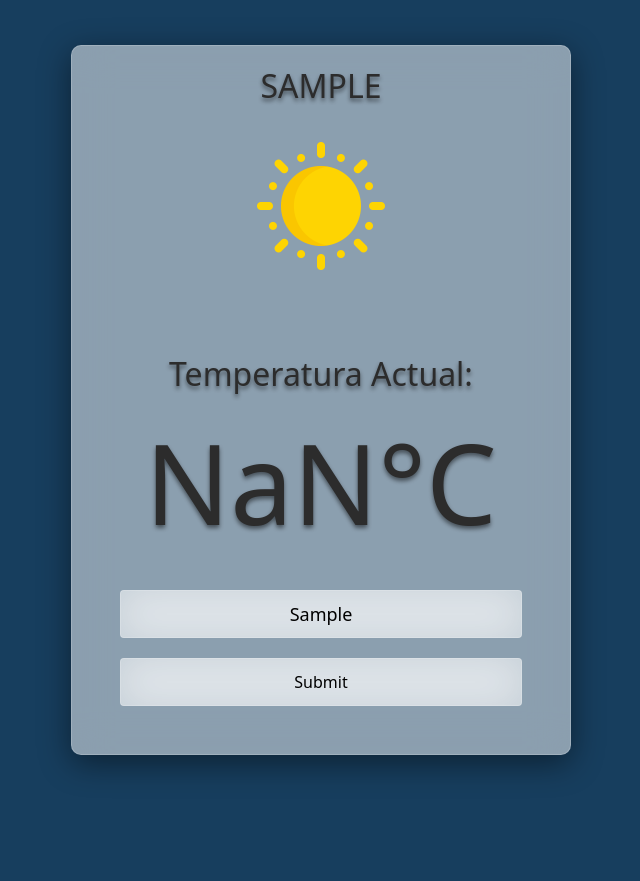
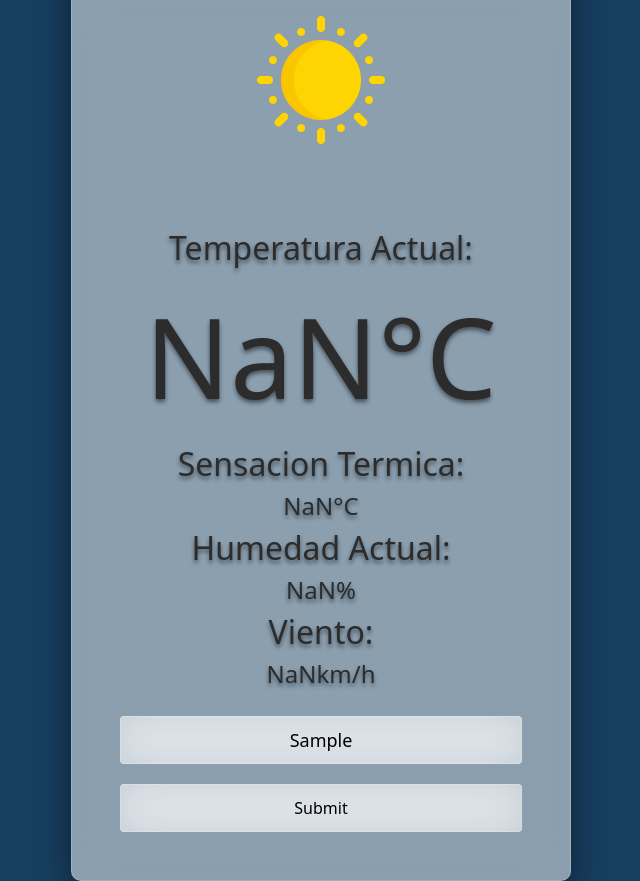
Before and after one commit to LautaroTresca/App-Clima-Js, a plain HTML site: page index.html in a window 1280 px wide. Both pictures are taken after typing "Sample" into the empty fields and a click on the input 640 px from the left and 430 px from the top of the page. Shown: the whole page, without its empty margins (319-959 px from the left). Before the commit the page ends 800 px from the top, so only its background shows below. Drawn offline with nearby package versions, Linux system fonts and the light colour scheme; no server answers.

Commit message:
mejoras en los iconos del estado del tiempo y agregado de datos del tiempo actual

```diff
--- a/index.html
+++ b/index.html
@@ -21,6 +21,12 @@
                 <input class="descripcion" id="descripcion"  readonly disabled>
                 <p class="descripcion">Temperatura Actual:</p>
                 <input class="temperatura" id="temperatura"  readonly disabled>
+                <p class="descripcion">Sensacion Termica:</p>
+                <input class="sensacion-termica" id="sensTermica"  readonly disabled>
+                <p class="descripcion">Humedad Actual:</p>
+                <input class="humedad" id="humedad"  readonly disabled>
+                <p class="descripcion">Viento:</p>
+                <input class="viento" id="viento"  readonly disabled>
             </aside>
         </section>
 
--- a/main.js
+++ b/main.js
@@ -7,8 +7,14 @@ const main = document.querySelector("main")
 let ciudad = document.getElementById("ciudad");
 let descripcion = document.getElementById("descripcion");
 let temperatura = document.getElementById("temperatura");
+let humedad = document.getElementById("humedad");
+let viento = document.getElementById("viento");
+let sensacion_termica= document.getElementById("sensTermica");
 let info = "";
 let temp = "";
+let hum = "";
+let vient = "";
+let sensTermica = "";
 document.body.style.height = alturaPantalla + "px";
 
 if(ciudad.value == ""){
@@ -22,6 +28,9 @@ function llamarAPI(city,apiKey){
     .then((json) => {
         info = json.weather[0].description;
         temp = json.main.temp;
+        sensTermica = json.main.feels_like;
+        hum = json.main.humidity;
+        vient = json.wind.speed;
     })
 }
 
@@ -29,14 +38,24 @@ function cambiarPresentacion() {
     ciudad.value = city.value.toUpperCase();
     cambiarInfoClima();
     temperatura.value = parseInt(temp.valueOf()) + "°C" ;
+    humedad.value = parseInt(hum.valueOf()) + "%";
+    viento.value = parseInt(vient.valueOf()) + "km/h";
+    sensacion_termica.value = parseInt(sensTermica.valueOf()) + "°C";
 }
-
 function cambiarInfoClima() {
     main.style.animation = "fadeIn 1s";
     seccionInfo.style.display = "flex";
     if(info.valueOf() === "nubes"){
         imagenClima.src = "images/nube.png";
         descripcion.value = "Nuboso";
+    }
+    if(info.valueOf() === "cielo claro"){
+        imagenClima.src = "images/sol.png";
+        descripcion.value = "Soleado";
+    }
+    if(info.valueOf() === "nubes dispersas"){
+        imagenClima.src = "images/nubes_dispersas.png";
+        descripcion.value = "Nubes Dispersas";
     }
     else if(info.valueOf() === "muy nuboso"){
         imagenClima.src = "images/nubes.png";
@@ -48,6 +67,8 @@ function cambiarInfoClima() {
     }
 }
 
+
+
 form.addEventListener("submit", (event) => {
     main.style.animation = "fadeOut 1.7s";
     event.preventDefault();
--- a/style.css
+++ b/style.css
@@ -30,7 +30,7 @@ main{
     align-items: center;
 }
 
-.nombreCiudad, .descripcion, .temperatura{
+.nombreCiudad, .descripcion, .temperatura, .humedad, .viento, .sensacion-termica{
     background-color: transparent;
     text-shadow: 0px 3px 4px #0000007d;
     display: block;
@@ -60,6 +60,22 @@ img{
 .temperatura{
     text-align: center;
     font-size: 7rem;
+}
+
+.humedad{
+    text-align: center;
+    font-size: 1.5rem;
+}
+
+
+.sensacion-termica{
+    text-align: center;
+    font-size: 1.5rem;
+}
+
+.viento{
+    text-align: center;
+    font-size: 1.5rem;
 }
 
 form{
```
Also changed, not shown: images/nubes_dispersas.png (added).
